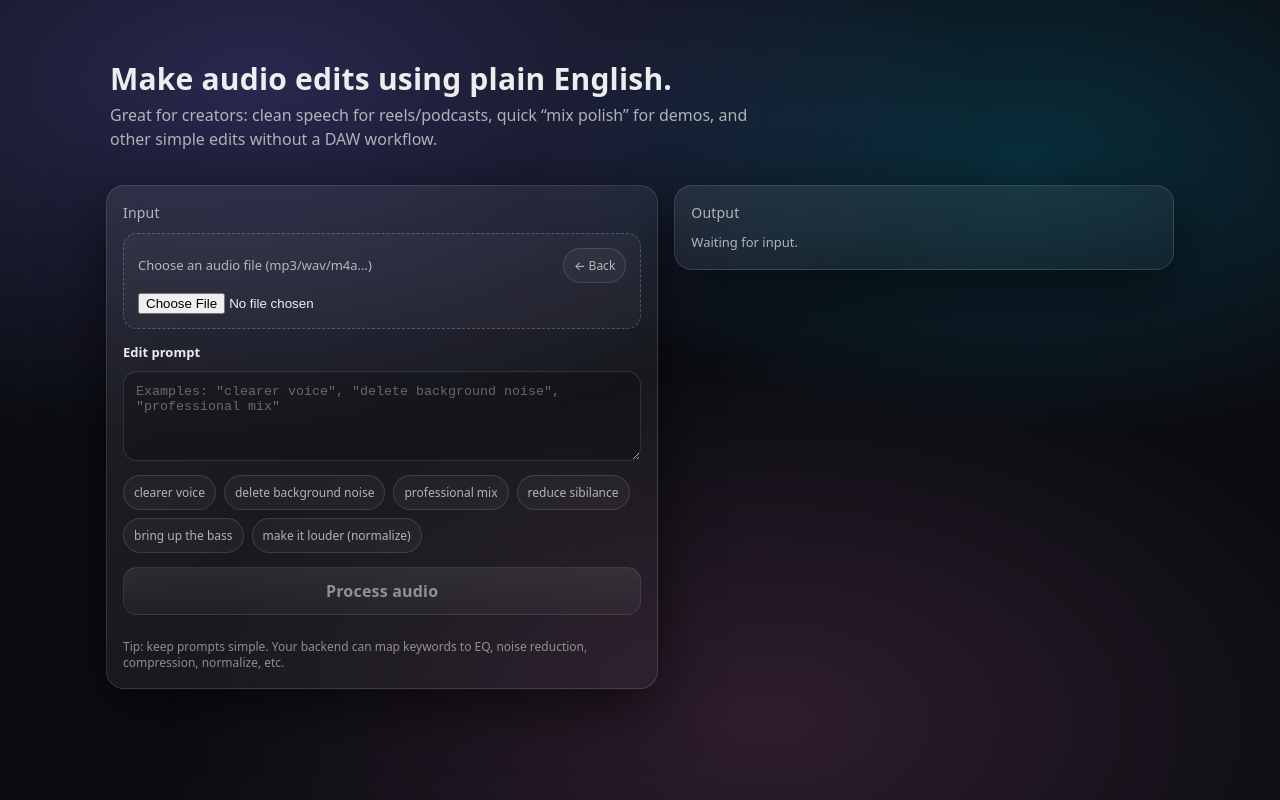
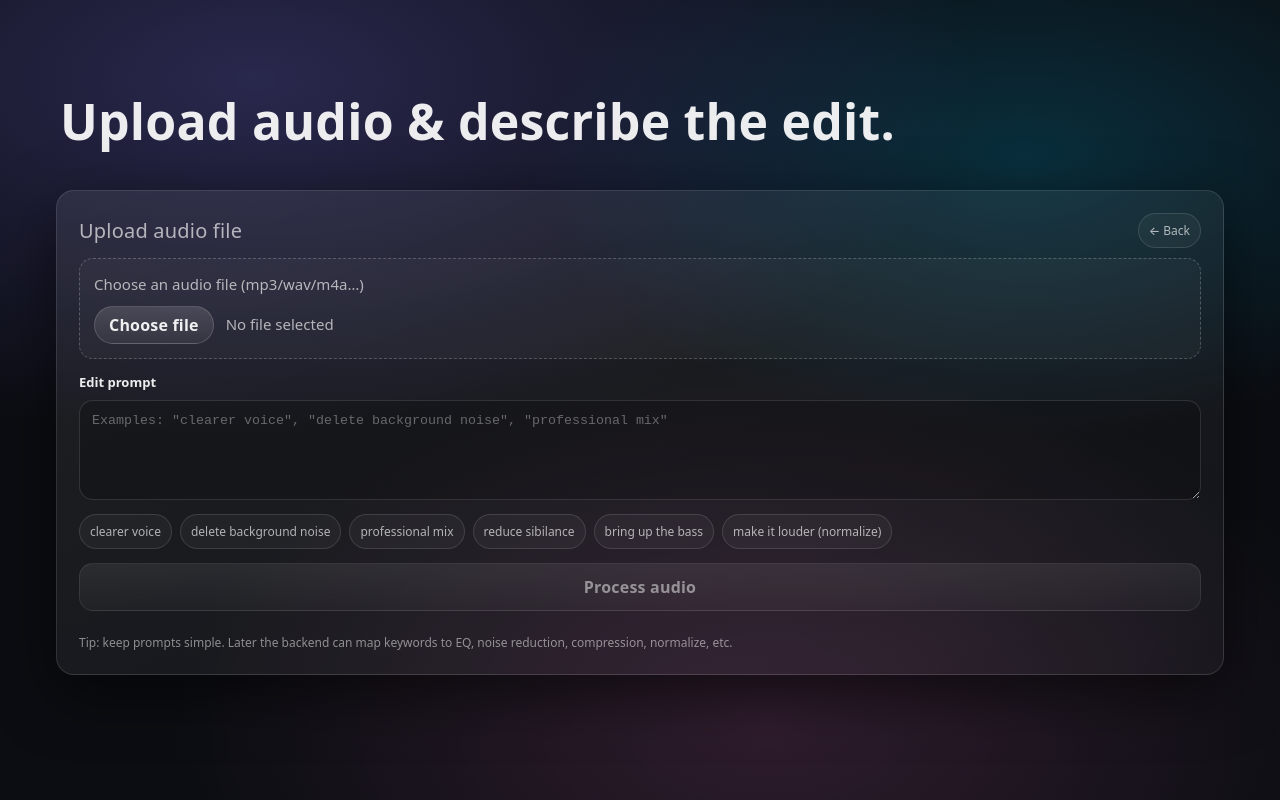
Before and after one commit to Cometgerms/TartanHacks_GGs, a React (Vite) app in the folder frontend/: page / in a window 1280 px wide. Both pictures are taken after a click on the button "Get started". Built offline with nearby package versions, Linux system fonts and the light colour scheme.

Commit message:
feat: added landing page, progress page, changed UI, results screen

```diff
--- a/frontend/src/App.css
+++ b/frontend/src/App.css
@@ -1,7 +1,5 @@
 :root {
   --bg: #0b0d12;
-  --card: rgba(255, 255, 255, 0.06);
-  --card2: rgba(255, 255, 255, 0.08);
   --border: rgba(255, 255, 255, 0.12);
   --text: rgba(255, 255, 255, 0.92);
   --muted: rgba(255, 255, 255, 0.65);
@@ -33,6 +31,7 @@ body {
 
 a {
   color: inherit;
+  text-decoration: none;
 }
 
 .page {
@@ -41,65 +40,96 @@ a {
   padding: 0;
 }
 
-.topbar {
-  display: flex;
-  align-items: center;
-  justify-content: space-between;
-  gap: 12px;
-  padding: 14px 16px;
-  border: 1px solid var(--border);
-  background: linear-gradient(to bottom right, rgba(255, 255, 255, 0.09), rgba(255, 255, 255, 0.04));
-  border-radius: var(--radius);
-  box-shadow: var(--shadow);
-}
-
-.brand {
-  display: flex;
-  flex-direction: column;
-  gap: 2px;
-}
-
-.brand h1 {
-  font-size: 18px;
-  margin: 0;
-  letter-spacing: 0.2px;
-}
-
-.brand p {
-  margin: 0;
-  font-size: 12px;
-  color: var(--muted);
-}
-
-.badge {
-  font-size: 12px;
-  color: var(--muted);
-  border: 1px solid var(--border);
-  background: rgba(255, 255, 255, 0.04);
-  padding: 8px 10px;
-  border-radius: 999px;
-  white-space: nowrap;
-}
-
+/* Typography */
 .hero {
   margin-top: 16px;
   padding: 18px 4px;
 }
 
+.heroCompact {
+  padding-top: 0;
+}
+
 .heroTitle {
   margin: 0 0 8px;
-  font-size: 30px;
-  line-height: 1.1;
+  font-size: 50px;
+  line-height: 1.08;
   letter-spacing: 0.2px;
 }
 
 .heroSub {
   margin: 0;
   color: var(--muted);
-  max-width: 70ch;
-  line-height: 1.5;
+  max-width: 80ch;
+  line-height: 1.55;
+  font-size: 20px;
 }
 
+/* Landing layout */
+.landingWrap {
+  min-height: 100vh;
+  width: 100%;
+  display: flex;
+  align-items: center;
+  justify-content: center;
+  padding: 48px 16px;
+}
+
+.landingInner {
+  width: 100%;
+  max-width: 1300px;
+  text-align: center;
+
+  display: grid;
+  gap: 18px;
+  justify-items: center;
+}
+
+.landingInnerNarrow {
+  max-width: 820px;
+}
+
+.landingInner .heroTitle {
+  margin: 0;
+}
+
+.landingInner .heroSub {
+  margin: 0;
+  max-width: 85ch;
+}
+
+.landingBtn {
+  width: auto;            /* overrides .button width:100% */
+  min-width: 220px;       /* optional: keeps it nice */
+  padding: 12px 18px;     /* smaller height */
+  font-size: 16px;        /* smaller text */
+}
+
+
+/* Input page layout */
+.editorPage {
+  min-height: 100vh;
+  width: 100%;
+  display: flex;
+  justify-content: center;   /* keep centered left/right */
+  align-items: flex-start;   /* stop vertical centering */
+  padding: 50px 0 16px;      /* pushes it down from the top */
+}
+
+
+.editorWrap {
+  width: 100%;
+  max-width: 1200px;
+  margin: 0 auto;
+  padding: 28px 16px 40px;
+}
+.editorWrap .card {
+  min-height: auto;
+  padding: 22px;
+}
+
+
+/* Grid / cards */
 .grid {
   margin-top: 16px;
   display: grid;
@@ -107,11 +137,8 @@ a {
   grid-template-columns: 1fr;
 }
 
-@media (min-width: 900px) {
-  .grid {
-    grid-template-columns: 1.05fr 0.95fr;
-    align-items: start;
-  }
+.grid.oneCol {
+  grid-template-columns: 1fr;
 }
 
 .card {
@@ -124,7 +151,7 @@ a {
 
 .cardTitle {
   margin: 0 0 10px;
-  font-size: 14px;
+  font-size: 20px;
   color: var(--muted);
   letter-spacing: 0.2px;
 }
@@ -151,7 +178,7 @@ a {
 }
 
 .fileName {
-  font-size: 13px;
+  font-size: 15px;
   color: var(--muted);
   overflow: hidden;
   text-overflow: ellipsis;
@@ -178,7 +205,7 @@ a {
   color: var(--text);
   outline: none;
   resize: vertical;
-  min-height: 90px;
+  min-height: 100px;
 }
 
 .textarea::placeholder {
@@ -258,6 +285,23 @@ a {
   margin-top: 10px;
 }
 
+/* Progress bar */
+.progressTrack {
+  height: 12px;
+  border-radius: 999px;
+  border: 1px solid var(--border);
+  background: rgba(255, 255, 255, 0.05);
+  overflow: hidden;
+}
+
+.progressFill {
+  height: 100%;
+  width: 0%;
+  background: linear-gradient(90deg, rgba(130, 120, 255, 0.7), rgba(0, 200, 255, 0.55));
+  transition: width 180ms ease;
+}
+
+/* Key/value rows */
 .kv {
   display: grid;
   gap: 8px;
@@ -279,41 +323,84 @@ a {
   color: rgba(255, 255, 255, 0.85);
 }
 
-.landingWrap {
-  min-height: 100vh;
-  width: 100%;
+/* Utility */
+.centerRow {
+  margin-top: 14px;
+  display: flex;
+  gap: 10px;
+  justify-content: center;
+  align-items: center;
+}
+
+button.button.landingBtn {
+  width: auto !important;
+  min-width: 300px;
+  padding: 15px 18px;
+  font-size: 16px;
+  display: inline-flex;
+  justify-content: center;
+}
+
+
+.buttonReady {
+  background: linear-gradient(90deg, rgba(130, 120, 255, 0.75), rgba(0, 200, 255, 0.55));
+  border-color: rgba(255, 255, 255, 0.22);
+  box-shadow: 0 14px 40px rgba(130, 120, 255, 0.18);
+}
+
+.buttonReady:hover:not(:disabled) {
+  background: linear-gradient(90deg, rgba(130, 120, 255, 0.9), rgba(0, 200, 255, 0.7));
+}
+
+
+.filePicker {
   display: flex;
   align-items: center;
-  justify-content: center;
-  padding: 48px 16px;
+  gap: 12px;
+  flex-wrap: wrap;
 }
 
-.landingInner { text-align: center !important; }
-
-.landingInner {
-  width: 100%;
-  max-width: 720px;
-  text-align: center;
+.fileHidden {
+  position: absolute;
+  width: 1px;
+  height: 1px;
+  opacity: 0;
+  pointer-events: none;
 }
 
-.landingInner .heroTitle {
-  margin: 0 0 10px;
+.fileBtn {
+  border: 1px solid rgba(255, 255, 255, 0.16);
+  background: linear-gradient(180deg, rgba(255, 255, 255, 0.14), rgba(255, 255, 255, 0.06));
+  color: var(--text);
+  font-weight: 900;
+  letter-spacing: 0.2px;
+  padding: 6px 14px;
+  border-radius: 999px;
+  cursor: pointer;
+  display: inline-flex;
+  align-items: center;
+  user-select: none;
 }
 
-.landingInner .heroSub {
-  margin: 0 auto 18px;
-  max-width: 62ch;
+.fileBtn:hover {
+  background: linear-gradient(180deg, rgba(255, 255, 255, 0.18), rgba(255, 255, 255, 0.08));
 }
 
-.landingBtn {
-  width: min(260px, 100%);
+.fileBtn:active {
+  transform: translateY(1px);
 }
 
-.editorWrap {
-  max-width: 1100px;
-  margin: 0 auto;
-  padding: 28px 16px 40px;
+.fileBtn:focus-visible {
+  outline: 3px solid rgba(130, 120, 255, 0.55);
+  outline-offset: 2px;
 }
-.landingInner {
-  outline: 6px solid hotpink !important;
+
+.fileMeta {
+  color: var(--muted);
+  font-size: 15px;
+  overflow: hidden;
+  text-overflow: ellipsis;
+  white-space: nowrap;
+  min-width: 240px;
+  flex: 1;
 }
--- a/frontend/src/App.jsx
+++ b/frontend/src/App.jsx
@@ -1,8 +1,8 @@
-import { useState } from "react";
+import { useEffect, useRef, useState } from "react";
 import "./App.css";
 
 export default function App() {
-  const [page, setPage] = useState("landing"); // landing | editor
+  const [screen, setScreen] = useState("landing"); // landing | input | progress | result
 
   const [prompt, setPrompt] = useState("");
   const [file, setFile] = useState(null);
@@ -11,6 +11,16 @@ export default function App() {
   const [message, setMessage] = useState("");
   const [outputUrl, setOutputUrl] = useState(null);
   const [error, setError] = useState("");
+
+  // progress UI
+  const [progress, setProgress] = useState(0);
+  const [stepText, setStepText] = useState("");
+
+  const progressTimerRef = useRef(null);
+  const abortRef = useRef(null);
+
+  const MIN_PROGRESS_MS = 3500;
+  const sleep = (ms) => new Promise((r) => setTimeout(r, ms));
 
   const canSubmit = file && prompt.trim() && status !== "uploading";
 
@@ -23,19 +33,89 @@ export default function App() {
     "make it louder (normalize)",
   ];
 
+  function stopProgressTimer() {
+    if (progressTimerRef.current) {
+      clearInterval(progressTimerRef.current);
+      progressTimerRef.current = null;
+    }
+  }
+
+  function resetJob({ clearInputs = false } = {}) {
+    stopProgressTimer();
+    abortRef.current?.abort();
+    abortRef.current = null;
+
+    setStatus("idle");
+    setMessage("");
+    setOutputUrl(null);
+    setError("");
+    setProgress(0);
+    setStepText("");
+
+    if (clearInputs) {
+      setPrompt("");
+      setFile(null);
+    }
+  }
+
+  function startFakeProgress() {
+    stopProgressTimer();
+
+    const steps = [
+      { at: 8, text: "Uploading audio…" },
+      { at: 18, text: "Analyzing signal…" },
+      { at: 35, text: "Deleting background noise…" },
+      { at: 55, text: "Adding compression…" },
+      { at: 70, text: "Adding reverb…" },
+      { at: 85, text: "Normalizing loudness…" },
+      { at: 95, text: "Exporting edited audio…" },
+    ];
+
+    let p = 2;
+    setProgress(2);
+    setStepText("Starting…");
+
+    progressTimerRef.current = setInterval(() => {
+      p = Math.min(98, p + 2);
+      setProgress(p);
+
+      const current = [...steps].reverse().find((s) => p >= s.at);
+      if (current) setStepText(current.text);
+    }, 180);
+  }
+
+  useEffect(() => {
+    return () => {
+      stopProgressTimer();
+      abortRef.current?.abort();
+    };
+  }, []);
+
   async function handleSubmit(e) {
     e.preventDefault();
+    if (!canSubmit) return;
+
+    setScreen("progress");
     setStatus("uploading");
     setError("");
     setMessage("");
     setOutputUrl(null);
 
+    startFakeProgress();
+    const startedAt = Date.now();
+
     try {
+      abortRef.current = new AbortController();
+
       const form = new FormData();
       form.append("audio", file);
       form.append("prompt", prompt);
 
-      const res = await fetch("/api/process", { method: "POST", body: form });
+      const res = await fetch("/api/process", {
+        method: "POST",
+        body: form,
+        signal: abortRef.current.signal,
+      });
 
       if (!res.ok) {
         const txt = await res.text().catch(() => "");
@@ -45,76 +125,115 @@ export default function App() {
       const blob = await res.blob();
       const url = URL.createObjectURL(blob);
 
+      const elapsed = Date.now() - startedAt;
+      if (elapsed < MIN_PROGRESS_MS) await sleep(MIN_PROGRESS_MS - elapsed);
+
+      stopProgressTimer();
+      setProgress(100);
+      setStepText("Done!");
+
       setOutputUrl(url);
-      setMessage("Done! Edited audio received.");
+      setMessage("Done! Your edited audio is ready.");
       setStatus("done");
+      setScreen("result");
     } catch (err) {
+      if (err?.name === "AbortError") {
+        // user cancelled
+        return;
+      }
+
+      const elapsed = Date.now() - startedAt;
+      if (elapsed < MIN_PROGRESS_MS) await sleep(MIN_PROGRESS_MS - elapsed);
+
+      stopProgressTimer();
       setStatus("error");
-      setError(err.message || "Something went wrong");
+      setError(err?.message || "Something went wrong");
+      setStepText("Error");
+      setScreen("result");
+    } finally {
+      abortRef.current = null;
     }
   }
 
+  // ---------- UI ----------
+  if (screen === "landing") {
     return (
       <div className="page">
-      {page === "landing" ? (
-  <div
-    style={{
-      width: "1440px",          // hardcoded to laptop-ish width
-      height: "900px",          // hardcoded height
-      margin: "0 auto",         // centers the whole “canvas”
-      display: "flex",
-      alignItems: "center",
-      justifyContent: "center",
-      padding: "0 24px",
+        <div className="landingWrap">
+          <div className="landingInner">
+            <h2 className="heroTitle">Edit audio using plain English.</h2>
+
+            <p className="heroSub">
+              #1 tool for creators: clean speech for reels/podcasts, quick master for music demos, and other simple edits
+              with no need for music editing knowledge.
+            </p>
+
+            <button
+              className="button landingBtn"
+              onClick={() => {
+                resetJob({ clearInputs: false });
+                setScreen("input");
               }}
             >
-    <div style={{ maxWidth: "720px", textAlign: "center" }}>
-      <h2 className="heroTitle" style={{ margin: "0 0 10px" }}>
-        Edit audio using plain English.
-      </h2>
-
-      <p className="heroSub" style={{ margin: "0 auto 18px", maxWidth: "62ch" }}>
-        #1 tool for creators: clean speech for reels/podcasts, quick master for music demos, and other simple edits
-        with no need for sound editing knowledge.
-      </p>
-
-      <button className="button landingBtn" onClick={() => setPage("editor")}>
               Get started
             </button>
           </div>
         </div>
-) : (
+      </div>
+    );
+  }
 
+  if (screen === "input") {
+    return (
+      <div className="page">
+        <div className="editorPage">
           <div className="editorWrap">
-          <div className="hero">
-            <h2 className="heroTitle">Make audio edits using plain English.</h2>
-            <p className="heroSub">
-              Great for creators: clean speech for reels/podcasts, quick “mix polish” for demos, and other simple edits
-              without a DAW workflow.
-            </p>
+            <div className="hero heroCompact">
+              <h2 className="heroTitle">Upload audio & describe the edit.</h2>
             </div>
 
-          <div className="grid">
+            <div className="grid oneCol">
               <div className="card">
-              <div className="cardTitle">Input</div>
-
-              <form className="form" onSubmit={handleSubmit}>
-                <div className="drop">
-                  <div className="dropRow">
-                    <div className="fileName">
-                      {file ? `Selected: ${file.name}` : "Choose an audio file (mp3/wav/m4a…)"}
+                <div className="dropRow" style={{ marginBottom: 10 }}>
+                  <div className="cardTitle" style={{ margin: 0 }}>
+                    Upload audio file
                   </div>
-                    <button type="button" className="chip" onClick={() => setPage("landing")}>
+                  <button
+                    type="button"
+                    className="chip"
+                    onClick={() => {
+                      resetJob({ clearInputs: false });
+                      setScreen("landing");
+                    }}
+                  >
                     ← Back
                   </button>
                 </div>
 
+                <form className="form" onSubmit={handleSubmit}>
+                  <div className="drop">
+                    <div className="fileName">
+                      {file ? `Selected: ${file.name}` : "Choose an audio file (mp3/wav/m4a…)"}
+                    </div>
+
+                    <div className="filePicker">
                       <input
-                    className="inputFile"
+                        id="audioFile"
+                        className="fileHidden"
                         type="file"
                         accept="audio/*"
                         onChange={(e) => setFile(e.target.files?.[0] || null)}
                       />
+
+  <label htmlFor="audioFile" className="fileBtn">
+    {file ? "Change file" : "Choose file"}
+  </label>
+
+  <span className="fileMeta" title={file?.name || ""}>
+    {file ? file.name : "No file selected"}
+  </span>
+</div>
+
                   </div>
 
                   <label className="label">
@@ -129,55 +248,143 @@ export default function App() {
 
                   <div className="chips">
                     {examples.map((ex) => (
-                    <button
-                      type="button"
-                      key={ex}
-                      className="chip"
-                      onClick={() => setPrompt(ex)}
-                      title="Use this prompt"
-                    >
+                      <button type="button" key={ex} className="chip" onClick={() => setPrompt(ex)}>
                         {ex}
                       </button>
                     ))}
                   </div>
 
                   <div className="actions">
-                  <button className="button" disabled={!canSubmit}>
-                    {status === "uploading" ? "Processing…" : "Process audio"}
+                    <button
+                      className={`button ${canSubmit ? "buttonReady" : ""}`}
+                      disabled={!canSubmit}
+                    >
+                      Process audio
+                    </button>
+
+                  </div>
+
+                  <p className="hint">
+                    Tip: keep prompts simple. Later the backend can map keywords to EQ, noise reduction, compression,
+                    normalize, etc.
+                  </p>
+                </form>
+              </div>
+            </div>
+          </div>
+        </div>
+      </div>
+    );
+  }
+
+  if (screen === "progress") {
+    return (
+      <div className="page">
+        <div className="landingWrap">
+          <div className="landingInner landingInnerNarrow">
+            <h2 className="heroTitle" style={{ marginBottom: 8 }}>
+              Processing your audio…
+            </h2>
+            <p className="heroSub" style={{ marginBottom: 18 }}>
+              {stepText || "Working…"}
+            </p>
+
+            <div className="card">
+              <div className="progressTrack">
+                <div className="progressFill" style={{ width: `${progress}%` }} />
+              </div>
+
+              <div className="kv">
+                <div className="kvRow">
+                  <span>Progress</span>
+                  <span className="code">{progress}%</span>
+                </div>
+                <div className="kvRow">
+                  <span>Status</span>
+                  <span className="code">{status}</span>
+                </div>
+              </div>
+
+              <div className="centerRow">
+                <button
+                  type="button"
+                  className="chip"
+                  onClick={() => {
+                    resetJob({ clearInputs: false });
+                    setScreen("input");
+                  }}
+                >
+                  Cancel
                 </button>
               </div>
 
-                <p className="hint">
-                  Tip: keep prompts simple. Your backend can map keywords to EQ, noise reduction, compression, normalize,
-                  etc.
+              <p className="hint">(Progress messages are simulated for demo right now.)</p>
+            </div>
+          </div>
+        </div>
+      </div>
+    );
+  }
+
+  // result
+  return (
+    <div className="page">
+      <div className="landingWrap">
+        <div className="landingInner landingInnerNarrow">
+          {status === "done" ? (
+            <>
+              <h2 className="heroTitle">Your edited audio is ready.</h2>
+              <p className="heroSub">{message || "Done!"}</p>
+
+              <div className="card" style={{ marginTop: 18 }}>
+                {outputUrl && (
+                  <>
+                    <audio controls src={outputUrl} className="player" />
+                    <div className="centerRow" style={{ marginTop: 12 }}>
+                      <a className="chip" href={outputUrl} download="edited-audio.wav">
+                        Download edited audio
+                      </a>
+                    </div>
+                  </>
+                )}
+              </div>
+            </>
+          ) : (
+            <>
+              <h2 className="heroTitle">Something went wrong.</h2>
+              <p className="heroSub">{error || "Unknown error"}</p>
+
+              <div className="card" style={{ marginTop: 18 }}>
+                <p className="hint" style={{ margin: 0 }}>
+                  If your backend isn’t running yet, this is expected.
                 </p>
-              </form>
               </div>
-
-            <div className="card">
-              <div className="cardTitle">Output</div>
-
-              {status === "idle" && <p className="statusLine">Waiting for input.</p>}
-              {status === "uploading" && <p className="statusLine">Sending to backend…</p>}
-
-              {status === "done" && (
-                <>
-                  <p className="statusLine done">{message || "Done!"}</p>
-                  {outputUrl && <audio controls src={outputUrl} className="player" />}
             </>
           )}
 
-              {status === "error" && (
-                <>
-                  <p className="statusLine error">Error</p>
-                  <p className="statusLine">{error}</p>
-                  <p className="hint">If your backend isn’t running yet, this is expected.</p>
-                </>
-              )}
+          <div className="centerRow" style={{ marginTop: 18 }}>
+            <button
+              className="chip"
+              onClick={() => {
+                resetJob({ clearInputs: true });
+                setScreen("input");
+              }}
+            >
+              Process another file
+            </button>
+
+            <button
+              className="chip"
+              onClick={() => {
+                resetJob({ clearInputs: true });
+                setScreen("landing");
+              }}
+            >
+              Back to landing
+            </button>
           </div>
         </div>
       </div>
-      )}
     </div>
   );
 }
```
Lines whose indentation alone changed are shown as unchanged.
